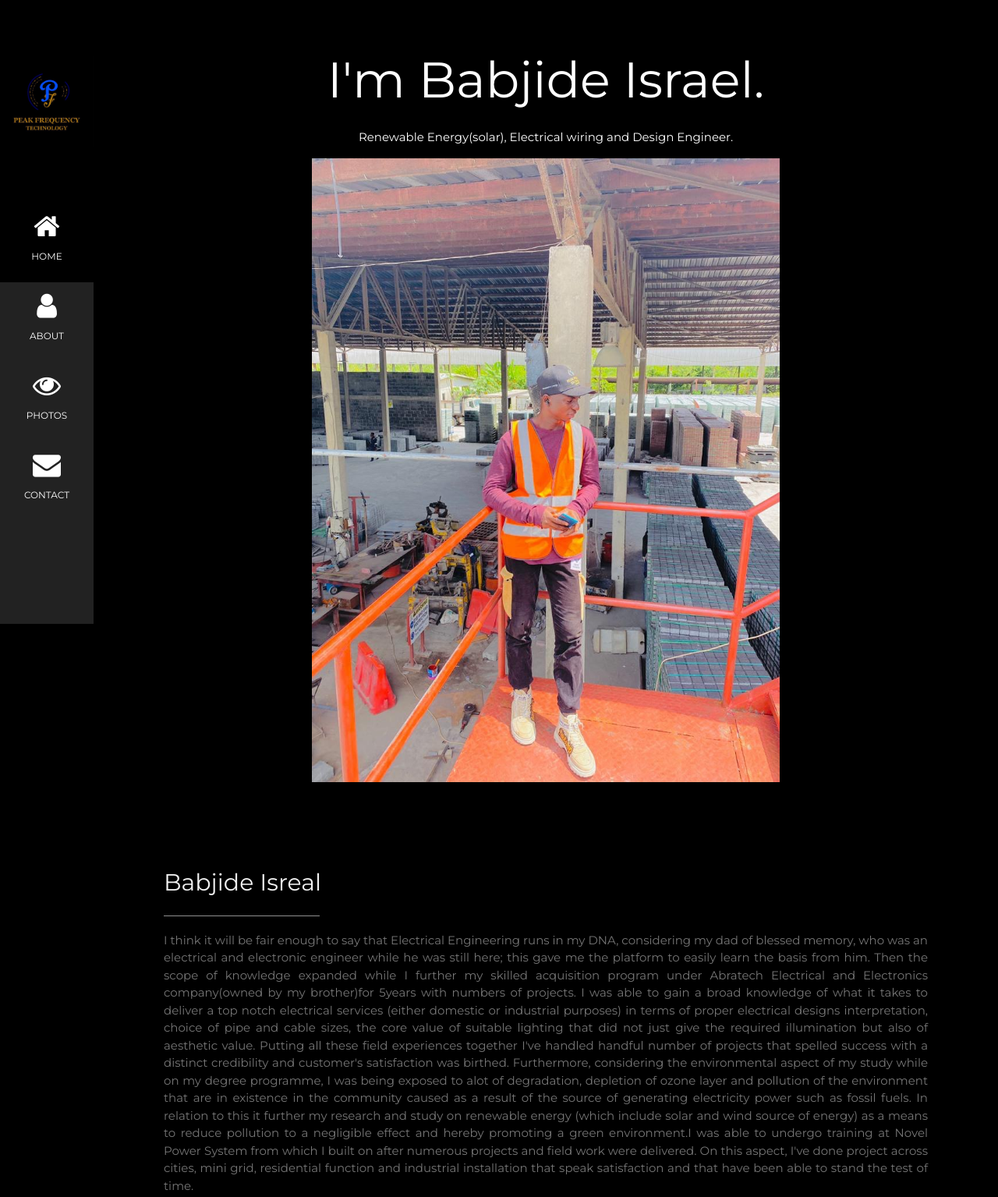
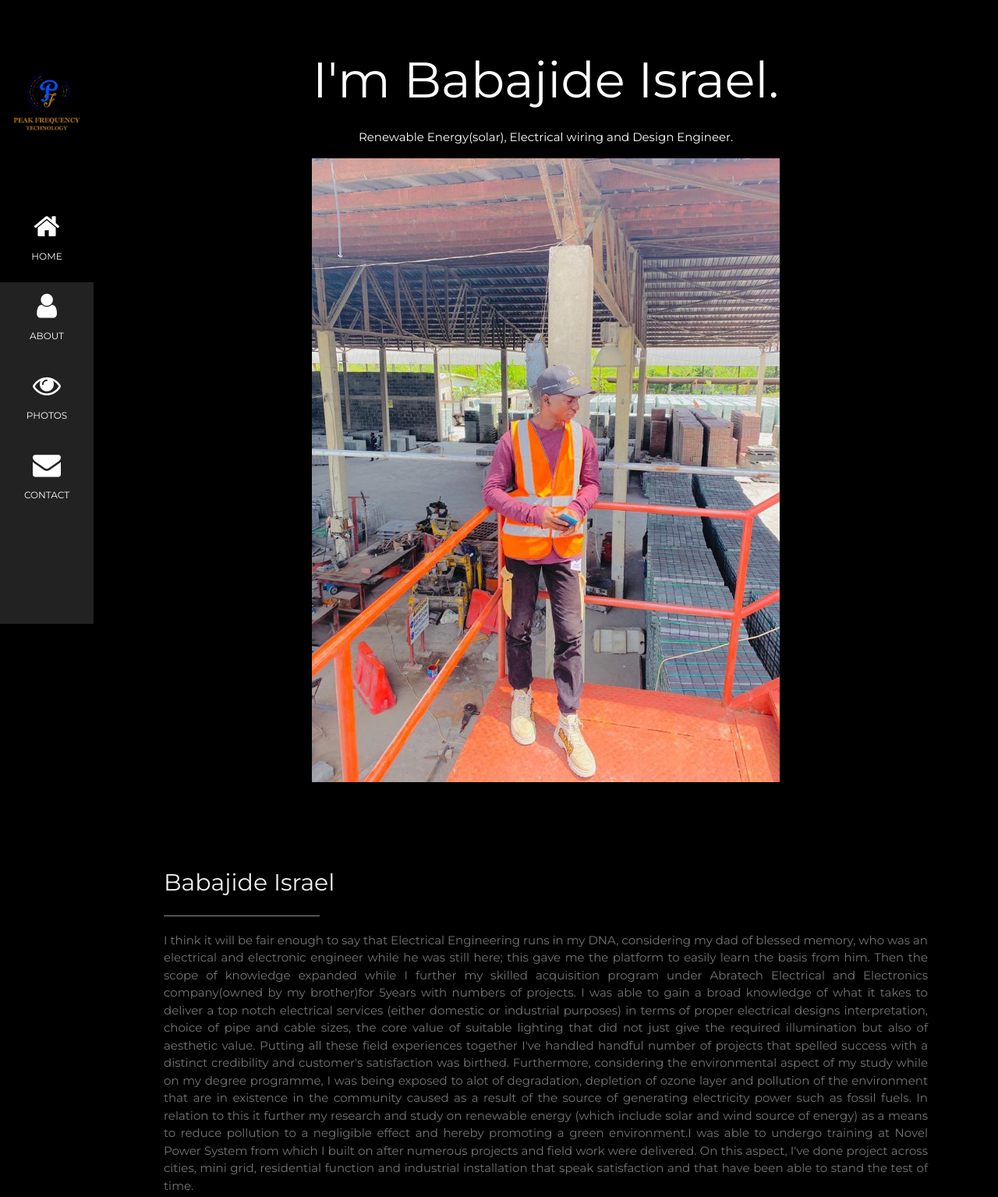
Before and after one commit to yaoming-web/Peak-Frequency, a plain HTML site: page index.html in a window 1280 px wide. Shown: the top 1535 px of the page at 78% size. Drawn offline with nearby package versions, Linux system fonts and the light colour scheme.

Commit message:
Update index.html

```diff
--- a/index.html
+++ b/index.html
@@ -47,14 +47,14 @@
 <div class="w3-padding-large" id="main">
   <!-- Header/Home -->
   <header class="w3-container w3-padding-32 w3-center w3-black" id="home">
-    <h1 class="w3-jumbo"><span class="w3-hide-small">I'm</span> Babjide Israel.</h1>
+    <h1 class="w3-jumbo"><span class="w3-hide-small">I'm</span> Babajide Israel.</h1>
     <p>Renewable Energy(solar), Electrical wiring and Design Engineer.</p>
     <img src="./images/photo_2022-12-12_12-12-19.jpg" alt="boy" class="w3-image" width="600" height="400">
   </header>
 
   <!-- About Section -->
   <div class="w3-content w3-justify w3-text-grey w3-padding-64" id="about">
-    <h2 class="w3-text-light-grey">Babjide Isreal</h2>
+    <h2 class="w3-text-light-grey">Babajide Israel</h2>
     <hr style="width:200px" class="w3-opacity">
     <p>
       I think it will be fair enough to say that Electrical Engineering runs in my DNA, considering my dad of blessed memory, who was an
```
